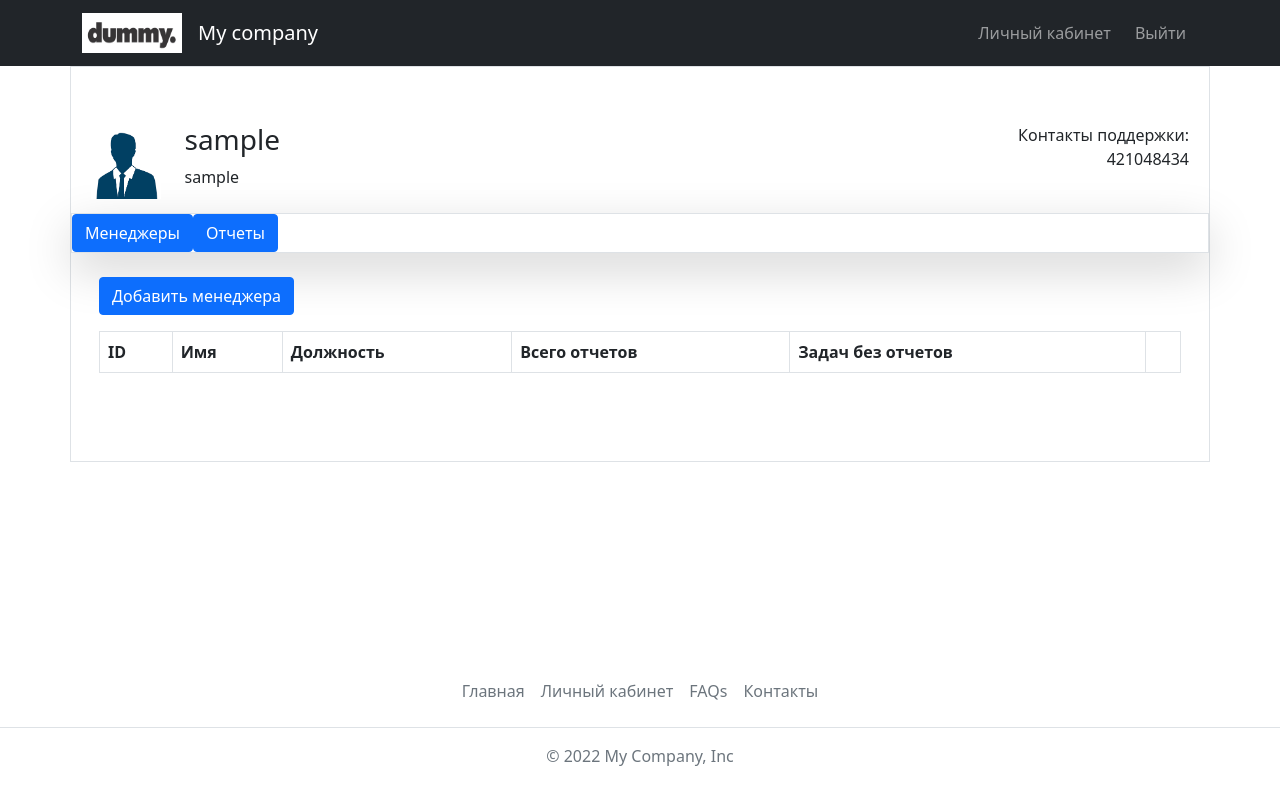
After one commit to i-gridnev/manager_track, a Flask app: page /cabinet/admin/ in a window 1280 px wide. The commit adds this page. Run offline with Flask 2, Linux system fonts and the light colour scheme; the visitor is signed in with stand-in values (Sample User, id 1); data comes from the database, SQL or seed files in the repository; lists and menus that the app fills with data are empty; some libraries are stand-ins or nearby versions.

Commit message:
some admin functionality but without sql-join-in admin

```diff
--- a/app/cabinet/cabinet.py
+++ b/app/cabinet/cabinet.py
@@ -4,7 +4,7 @@ from wtforms import BooleanField
 from app.auth.auth import role_required
 from app.forms import TaskForm, ReportForm
 from app.ext import db
-from app.models import Task, Report
+from app.models import Task, Report, User
 
 cabinet_bp = Blueprint('cabinet_bp', __name__, template_folder='templates')
 
@@ -68,8 +68,30 @@ def add_report():
         return redirect(url_for('cabinet_bp.manager_panel'))
 
 
-@cabinet_bp.route('/admin', methods=['GET', 'POST'])
+@cabinet_bp.route('/admin/', methods=['GET', 'POST'])
 @login_required
 @role_required('admin')
 def admin_panel():
-    return render_template('admin.html')
+    all_users_list = User.query.filter_by(role='manager').all()
+    return render_template('admin/managers.html', all_users_list=all_users_list)
+
+
+@cabinet_bp.route('/admin/<user_id>/')
+@login_required
+@role_required('admin')
+def manager_stats(user_id):
+
+    data = User.query.options(db.joinedload(User.tasks)).options(db.joinedload(User.reports)).get(user_id)
+    user = {'username': data.username, 'position':  data.position}
+    tasks_no_reports = []
+    reports = {}
+    for t in data.tasks:
+        if t.report:
+            if reports.get(t.report):
+                reports[t.report.id]['tasks'].append(t)
+            else:
+                reports[t.report.id] = {'report': t.report, 'tasks': [t]}
+        else:
+            tasks_no_reports.append(t)
+
+    return render_template('admin/manager-reports.html', user=user, reports=reports)
--- /dev/null
+++ b/app/cabinet/templates/admin/managers.html
@@ -0,0 +1,53 @@
+{% extends 'admin_layout.html' %}
+{% block tabcontent %}
+<div class="row mt-3 ms-1">
+    <div class="col-4">
+        <button type="button" class="btn btn-primary">Добавить менеджера</button>
+    </div>
+</div>
+<div class="row p-3">
+    <div class="col">
+        <table class="table table-bordered table-striped table-hover">
+            <thead>
+                <tr>
+                    <th scope="col">ID</th>
+                    <th scope="col">Имя</th>
+                    <th scope="col">Должность</th>
+                    <th scope="col">Всего отчетов</th>
+                    <th scope="col">Задач без отчетов</th>
+                    <th scope="col"></th>
+                </tr>
+            </thead>
+            <tbody>
+                {% for user in all_users_list %}
+                <tr>
+                    <th scope="row">{{ user.id }}</th>
+                    <td>{{ user.username }}</td>
+                    <td>{{ user.position }}</td>
+                    <td>0</td>
+                    <td>0</td>
+                    <td>
+                        <div class="btn-group gap-2" role="group" aria-label="Control">
+                            <div class="dropdown">
+                                <button class="btn btn-sm btn-secondary dropdown-toggle" type="button"
+                                    id="dropdownMenuButton1" data-bs-toggle="dropdown" aria-expanded="false">
+                                    Действие
+                                </button>
+                                <ul class="dropdown-menu" aria-labelledby="dropdownMenuButton1">
+                                    <li><a class="dropdown-item" href="#">Просмотр отчетов</a></li>
+                                    <li><a class="dropdown-item" href="#">Написать письмо</a></li>
+                                    <li><a class="dropdown-item" href="#">Удалить</a></li>
+                                </ul>
+                            </div>
+                            <button class="btn btn-sm btn-secondary" type="button">
+                                Выгрузить статистику в Excel
+                            </button>
+                        </div>
+                    </td>
+                </tr>
+                {% endfor %}
+            </tbody>
+        </table>
+    </div>
+</div>
+{% endblock %}
--- a/app/cabinet/templates/admin.html
+++ b/app/cabinet/templates/admin_layout.html
@@ -1,6 +1,4 @@
 {% extends 'base_layout.html' %}
-{% from 'includes/macros.html' import menu_item with context %}
-{% from 'includes/macros.html' import item_tab with context %}
 {% block page_title %}Личный кабинет{% endblock %}
 
 {% block content %}
@@ -8,14 +6,20 @@
     <div class="container-sm border">
         {% include 'includes/manager_cresentials.html' %}
         <div class="row border shadow-lg">
-            <ul class="nav nav-pills" id="myTab" role="tablist">
-                {{ menu_item(name='Мой профиль', control='profile', active='active') }}
-                {{ menu_item(name='Мой профиль', control='profile') }}
+            <ul class="nav">
+                <li class="nav-item" role="presentation">
+                    <a href="{{ url_for('cabinet_bp.admin_panel')}}" class="btn btn-primary">Менеджеры</a>
+                </li>
+                <li class="nav-item" role="presentation">
+                    <a href="{{ url_for('cabinet_bp.manager_stats', user_id=2)}}" class="btn btn-primary">Отчеты</a>
+                </li>
+
             </ul>
         </div>
         <div class="row">
-            <div class="col-12 tab-content py-2 mb-5" id="myTabContent">
-                {{ item_tab(control='profile', active='active') }}
+            <div class="col-12 py-2 mb-5">
+                {% block tabcontent %}
+                {% endblock %}
             </div>
         </div>
     </div>
--- a/app/models.py
+++ b/app/models.py
@@ -10,8 +10,8 @@ class User(db.Model, UserMixin):
     password_hash = db.Column(db.String(120), unique=False, nullable=False)
     position = db.Column(db.String(120), unique=False, nullable=False)
     role = db.Column(db.String(15), unique=False, nullable=False)
-    tasks = db.relationship('Task', backref='user', lazy='dynamic')
-    reports = db.relationship('Report', backref='user', lazy='dynamic')
+    tasks = db.relationship('Task', backref='user')
+    reports = db.relationship('Report', backref='user')
 
     def __repr__(self):
         return f'User {self.username}'
```
Also changed, not shown: app/cabinet/templates/admin/manager-reports.html (added, +22 -0 lines).
